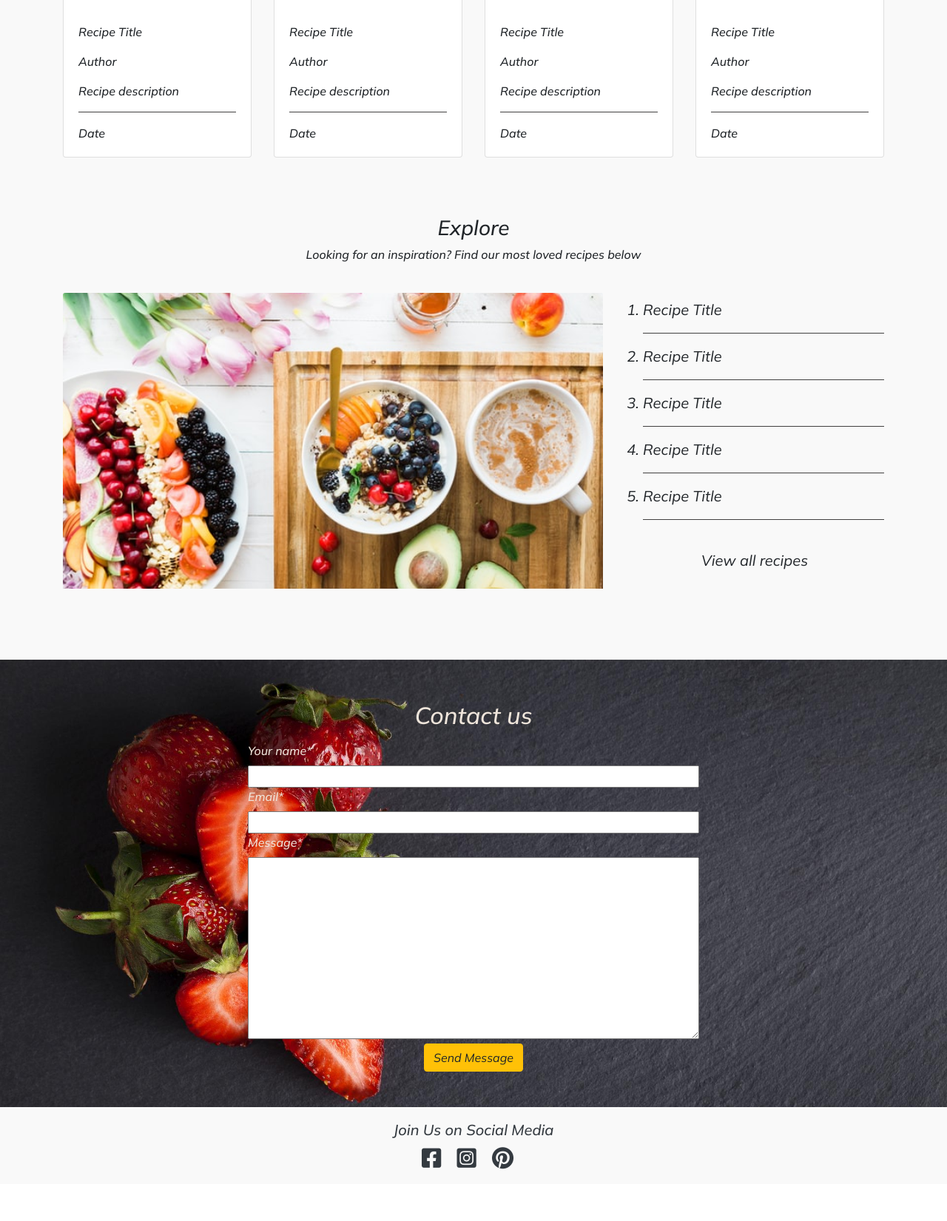
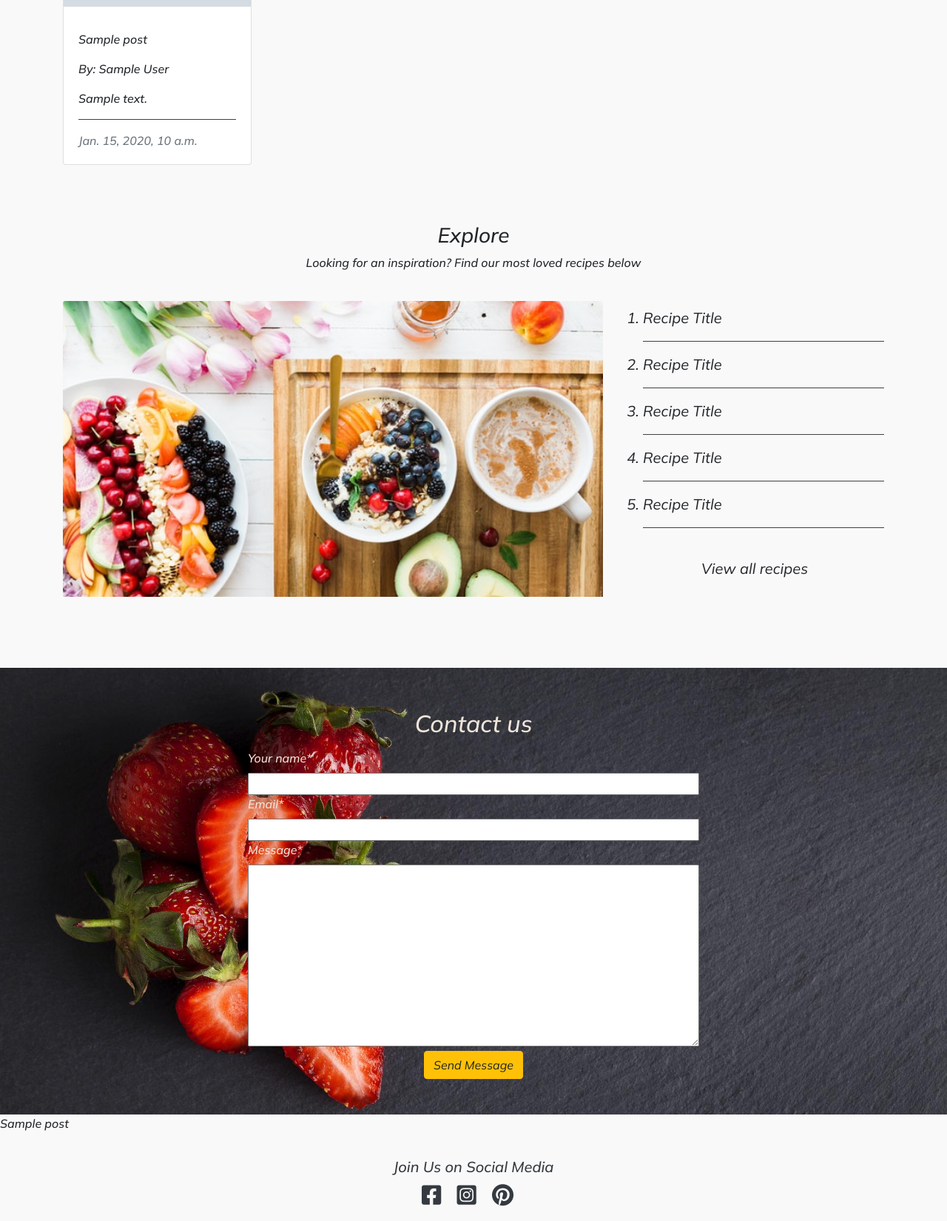
Before and after one commit to Iris-Smok/The-Healthy-Family-PP4, a Django app: template templates/index.html in a window 1280 px wide. Shown: the part 1136-2787 px from the top of the page at 74% size. Before the commit the page ends 2717 px from the top, so only its background shows below. Run offline with Django 3.2, Linux system fonts and the light colour scheme; the template is opened without the code that fills it: most values are stand-ins (such as "Sample title", 1, 10 or a date in 2020); grey boxes marked "Sample" are stand-in pictures; some libraries are stand-ins or nearby versions.

Commit message:
Add Most recent recipes

```diff
--- a/templates/index.html
+++ b/templates/index.html
@@ -25,66 +25,25 @@
 
 <div class="container">
     <div class="row">
+        {% for post in posts %}
       <div class="col-sm-6 col-md-6 col-lg-4 col-xl-3">
         <div class="card card-recently-added">
-                <img src="../static/images/oranges.jpg" alt="" class="card-img-top">
-            <div class="card-body">
+          {% if "placeholder" in post.image.url %}
+                <img src="../static/images/oranges.jpg" alt="Oranges image" class="card-img-top" height="200">
+            {% else %}
+                <img class="card-img-top" height="200px" src=" {{ post.image.url }}" alt="">
+              {% endif %}
+                <div class="card-body">
                     <h5 class="card-title rec-card-title"></h5>
-                <p class="card-text">Recipe Title</p>
-                <p class="card-text">Author</p>
-                <div class="card-text">
-                    <span>Recipe description</span>
-                </div>
+                <p class="card-text">{{ post.title }}</p>
+                <p class="card-text">By: {{ post.author }}</p>
+                <p class="card-text"> {{ post.description|safe|truncatechars:70 }}</p>
                 <hr>
-                <div class="card-text"> Date</div>
+                <div class="card-text text-muted">{{ post.published_on}}</div>
             </div>
         </div>
       </div>
-      <div class="col-sm-6 col-md-6 col-lg-4 col-xl-3">
-        <div class="card card-recently-added">
-            <img src="../static/images/oranges.jpg" alt="" class="card-img-top">
-            <div class="card-body">
-                <h5 class="card-title rec-card-title"></h5>
-            <p class="card-text">Recipe Title</p>
-            <p class="card-text">Author</p>
-            <div class="card-text">
-                <span>Recipe description</span>
-            </div>
-            <hr>
-            <div class="card-text"> Date</div>
-        </div>
-    </div>
-      </div>
-      <div class="col-sm-6 col-md-6 col-lg-4 col-xl-3">
-        <div class="card card-recently-added">
-            <img src="../static/images/oranges.jpg" alt="" class="card-img-top">
-            <div class="card-body">
-                <h5 class="card-title rec-card-title"></h5>
-            <p class="card-text">Recipe Title</p>
-            <p class="card-text">Author</p>
-            <div class="card-text">
-                <span>Recipe description</span>
-            </div>
-            <hr>
-            <div class="card-text"> Date</div>
-        </div>
-    </div>
-      </div>
-      <div class="col-sm-6 col-md-6 col-lg-4 col-xl-3">
-        <div class="card card-recently-added">
-            <img src="../static/images/oranges.jpg" alt="" class="card-img-top">
-            <div class="card-body">
-                <h5 class="card-title rec-card-title"></h5>
-            <p class="card-text">Recipe Title</p>
-            <p class="card-text">Author</p>
-            <div class="card-text">
-                <span>Recipe description</span>
-            </div>
-            <hr>
-            <div class="card-text"> Date</div>
-        </div>
-    </div>
-      </div>
+      {% endfor %}
     </div>
   </div>
 </section>
@@ -196,4 +155,10 @@
 
 </section>
 
+<section>
+{% for post in posts %}
+<p>{{ post.title }}</p>
+{% endfor %}
+</section>
+
 {%endblock%}
```
